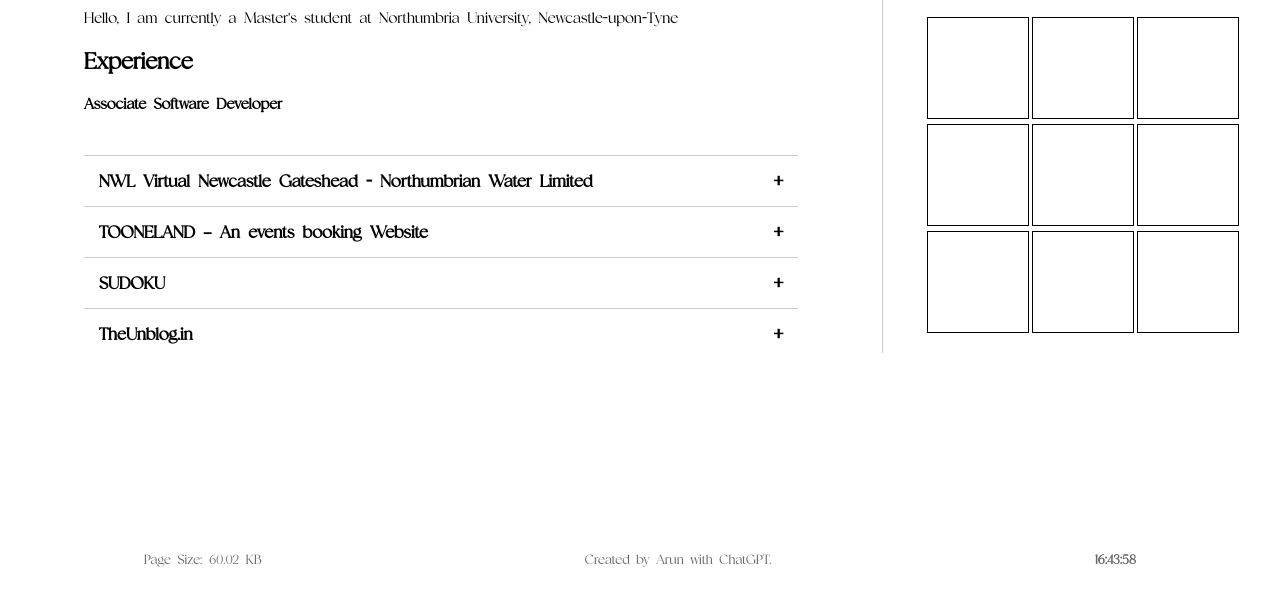
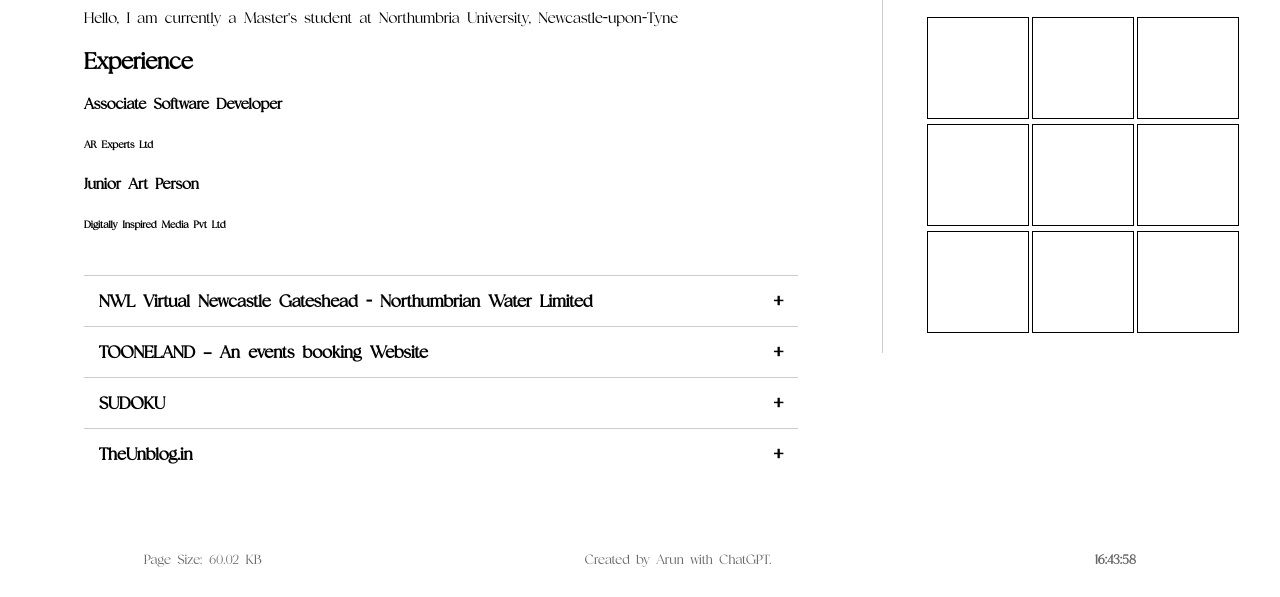
Before and after one commit to aroonsekar/aroonsekar.github.io, a plain HTML site: page index.html in a window 1280 px wide. Shown: the part 203-800 px from the top of the page. Drawn offline with Linux system fonts and the light colour scheme.

Commit message:
experience

```diff
--- a/index.html
+++ b/index.html
@@ -36,6 +36,10 @@
                 <section class="ëxperience">
                     <h2> Experience </h2>
                     <h4> Associate Software Developer</h4>
+                    <h6> AR Experts Ltd </h6>
+                    <h4> Junior Art Person</h4>
+                    <h6> Digitally Inspired Media Pvt Ltd </h6>
+
                 </section>
 
                 <!-- Portfolio Accordion Section -->
```
